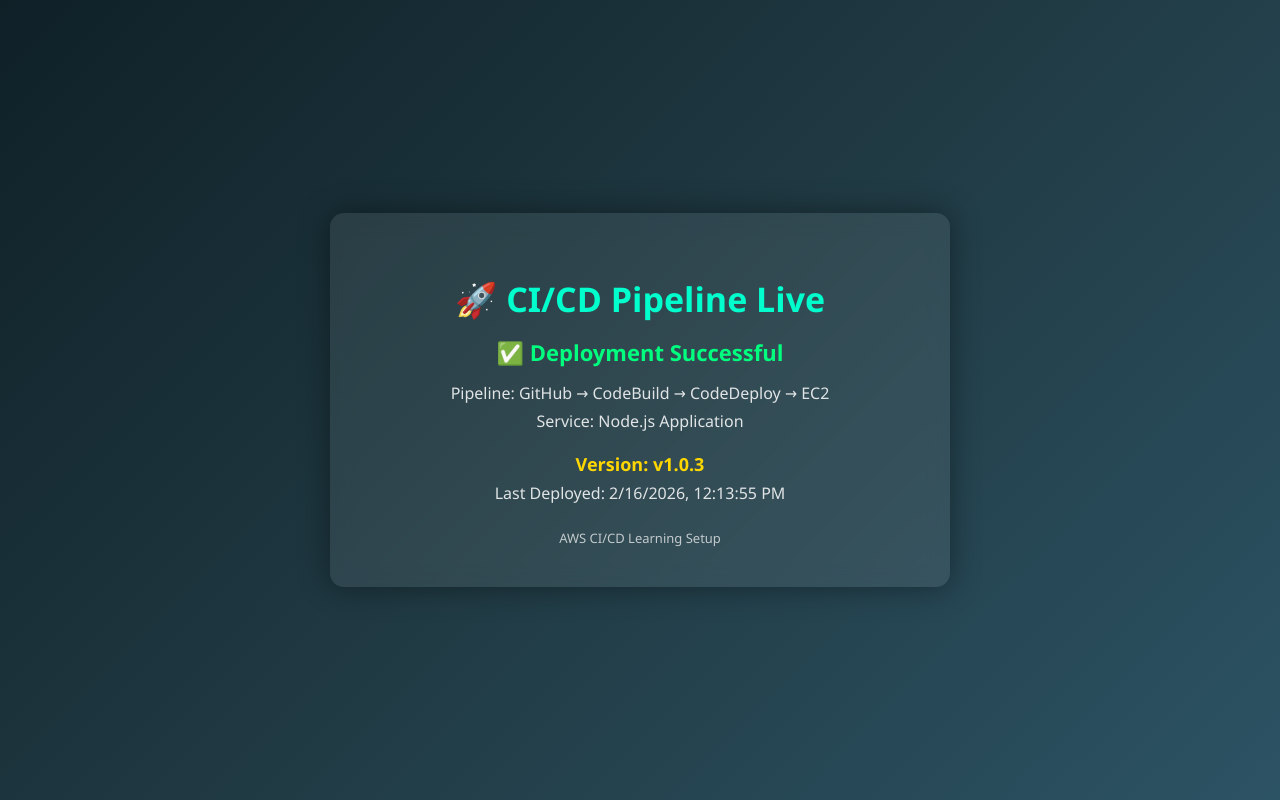
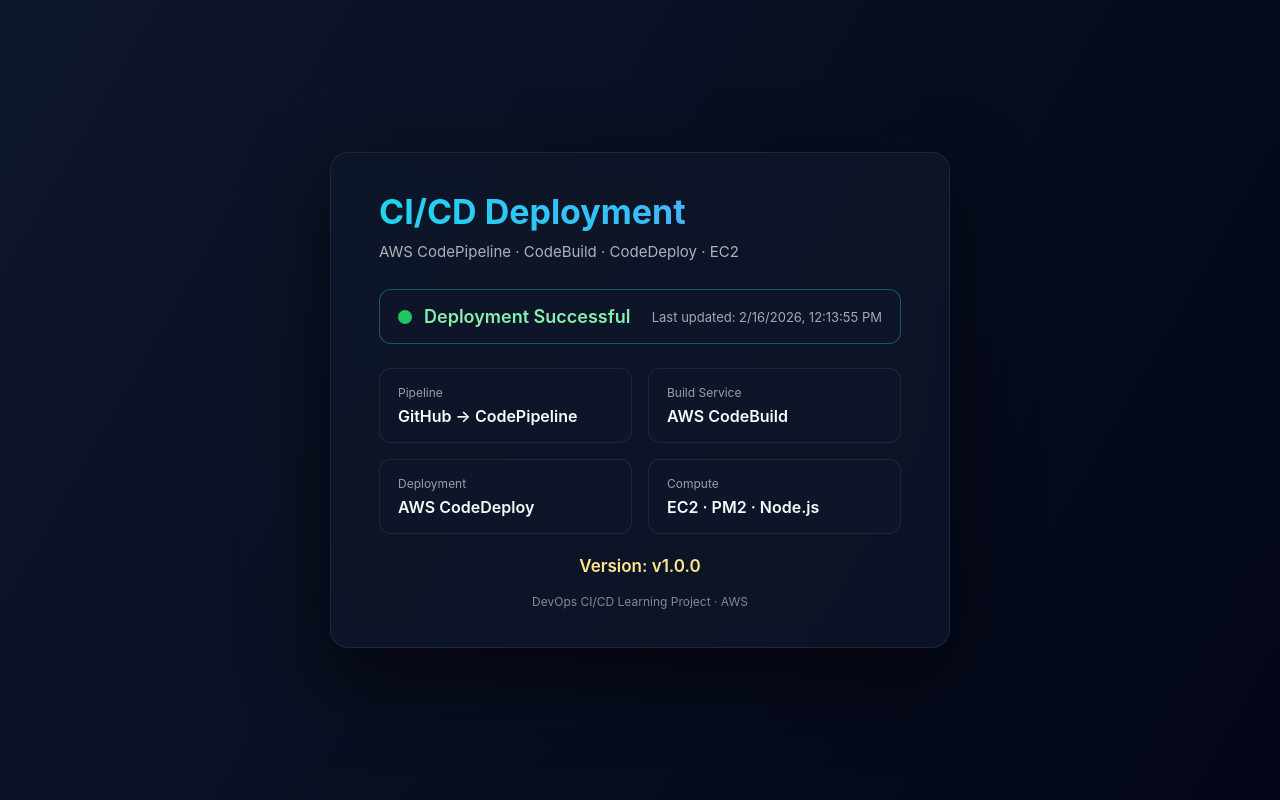
Before and after one commit to VaidehiS21/aws-codepipeline, a website: page index.html in a window 1280 px wide. Drawn offline with Linux system fonts and the light colour scheme.

Commit message:
added new changes

```diff
--- a/index.html
+++ b/index.html
@@ -1,83 +1,194 @@
 <!DOCTYPE html>
 <html lang="en">
 <head>
-  <meta charset="UTF-8">
-  <meta name="viewport" content="width=device-width, initial-scale=1.0">
-  <title>CI/CD Pipeline Status</title>
+  <meta charset="UTF-8" />
+  <meta name="viewport" content="width=device-width, initial-scale=1.0"/>
+  <title>Deployment Dashboard</title>
+
   <style>
+    * {
+      box-sizing: border-box;
+      font-family: "Inter", "Segoe UI", system-ui, -apple-system, sans-serif;
+    }
+
     body {
       margin: 0;
-      font-family: "Segoe UI", Tahoma, Geneva, Verdana, sans-serif;
-      background: linear-gradient(135deg, #0f2027, #203a43, #2c5364);
+      min-height: 100vh;
+      background: linear-gradient(120deg, #0f172a, #020617);
       display: flex;
+      align-items: center;
       justify-content: center;
+      color: #e5e7eb;
+    }
+
+    .container {
+      background: rgba(15, 23, 42, 0.75);
+      border: 1px solid rgba(148, 163, 184, 0.12);
+      backdrop-filter: blur(12px);
+      border-radius: 18px;
+      padding: 38px 48px;
+      width: 90%;
+      max-width: 620px;
+      box-shadow: 0 30px 80px rgba(0,0,0,.6);
+      animation: fadeIn 0.8s ease;
+    }
+
+    h1 {
+      margin: 0 0 10px;
+      font-size: 34px;
+      background: linear-gradient(90deg,#22d3ee,#38bdf8,#818cf8);
+      -webkit-background-clip: text;
+      -webkit-text-fill-color: transparent;
+    }
+
+    .subtitle {
+      font-size: 15px;
+      opacity: 0.75;
+      margin-bottom: 28px;
+    }
+
+    .status {
+      display: flex;
       align-items: center;
-      height: 100vh;
-      color: white;
+      justify-content: space-between;
+      background: rgba(15, 23, 42, 0.8);
+      padding: 16px 18px;
+      border-radius: 12px;
+      border: 1px solid rgba(34,211,238,.35);
+      margin-bottom: 24px;
+    }
+
+    .status-left {
+      display: flex;
+      align-items: center;
+      gap: 12px;
+    }
+
+    .dot {
+      width: 14px;
+      height: 14px;
+      border-radius: 50%;
+      background: #22c55e;
+      box-shadow: 0 0 12px #22c55e;
+      animation: pulse 1.8s infinite;
+    }
+
+    .status-text {
+      font-size: 18px;
+      font-weight: 600;
+      color: #86efac;
+    }
+
+    .time {
+      font-size: 13px;
+      opacity: .7;
+    }
+
+    .grid {
+      display: grid;
+      grid-template-columns: repeat(2,1fr);
+      gap: 16px;
     }
 
     .card {
-      background: rgba(255, 255, 255, 0.08);
-      backdrop-filter: blur(10px);
-      padding: 40px 50px;
-      border-radius: 14px;
-      text-align: center;
-      box-shadow: 0 0 30px rgba(0,0,0,0.4);
-      max-width: 520px;
-      width: 90%;
+      background: rgba(15, 23, 42, 0.8);
+      padding: 16px 18px;
+      border-radius: 12px;
+      border: 1px solid rgba(148,163,184,.12);
+      transition: 0.25s ease;
     }
 
-    h1 {
-      font-size: 34px;
-      margin-bottom: 10px;
-      color: #00ffcc;
+    .card:hover {
+      border-color: rgba(56,189,248,.45);
+      transform: translateY(-2px);
     }
 
-    .status {
-      font-size: 22px;
-      margin: 15px 0;
-      color: #00ff7f;
-      font-weight: 600;
+    .label {
+      font-size: 12px;
+      opacity: .65;
+      margin-bottom: 6px;
     }
 
-    .info {
+    .value {
       font-size: 16px;
-      margin: 6px 0;
-      opacity: 0.85;
+      font-weight: 600;
+      color: #f8fafc;
+      word-break: break-word;
     }
 
     .version {
-      margin-top: 20px;
-      font-size: 18px;
-      color: #ffd700;
-      font-weight: bold;
+      margin-top: 22px;
+      text-align: center;
+      font-size: 17px;
+      font-weight: 600;
+      color: #fde68a;
     }
 
     .footer {
-      margin-top: 25px;
-      font-size: 13px;
-      opacity: 0.7;
+      margin-top: 18px;
+      text-align: center;
+      font-size: 12px;
+      opacity: .55;
     }
+
+    @keyframes pulse {
+      0% { box-shadow: 0 0 0 0 rgba(34,197,94,.8); }
+      70% { box-shadow: 0 0 0 10px rgba(34,197,94,0); }
+      100% { box-shadow: 0 0 0 0 rgba(34,197,94,0); }
+    }
+
+    @keyframes fadeIn {
+      from {opacity:0; transform: translateY(8px);}
+      to {opacity:1; transform: translateY(0);}
+    }
+
   </style>
 </head>
+
 <body>
 
-  <div class="card">
-    <h1>🚀 CI/CD Pipeline Live</h1>
+  <div class="container">
+    <h1>CI/CD Deployment</h1>
+    <div class="subtitle">AWS CodePipeline · CodeBuild · CodeDeploy · EC2</div>
 
-    <div class="status">✅ Deployment Successful</div>
+    <div class="status">
+      <div class="status-left">
+        <div class="dot"></div>
+        <div class="status-text">Deployment Successful</div>
+      </div>
+      <div class="time" id="time"></div>
+    </div>
 
-    <div class="info">Pipeline: GitHub → CodeBuild → CodeDeploy → EC2</div>
-    <div class="info">Service: Node.js Application</div>
+    <div class="grid">
+      <div class="card">
+        <div class="label">Pipeline</div>
+        <div class="value">GitHub → CodePipeline</div>
+      </div>
 
-    <div class="version">Version: v1.0.3</div>
-    <div class="info">Last Deployed: <span id="time"></span></div>
+      <div class="card">
+        <div class="label">Build Service</div>
+        <div class="value">AWS CodeBuild</div>
+      </div>
 
-    <div class="footer">AWS CI/CD Learning Setup</div>
+      <div class="card">
+        <div class="label">Deployment</div>
+        <div class="value">AWS CodeDeploy</div>
+      </div>
+
+      <div class="card">
+        <div class="label">Compute</div>
+        <div class="value">EC2 · PM2 · Node.js</div>
+      </div>
+    </div>
+
+    <div class="version">Version: v1.0.0</div>
+
+    <div class="footer">DevOps CI/CD Learning Project · AWS</div>
   </div>
 
   <script>
-    document.getElementById("time").innerText = new Date().toLocaleString();
+    document.getElementById("time").innerText =
+      "Last updated: " + new Date().toLocaleString();
   </script>
 
 </body>
```
